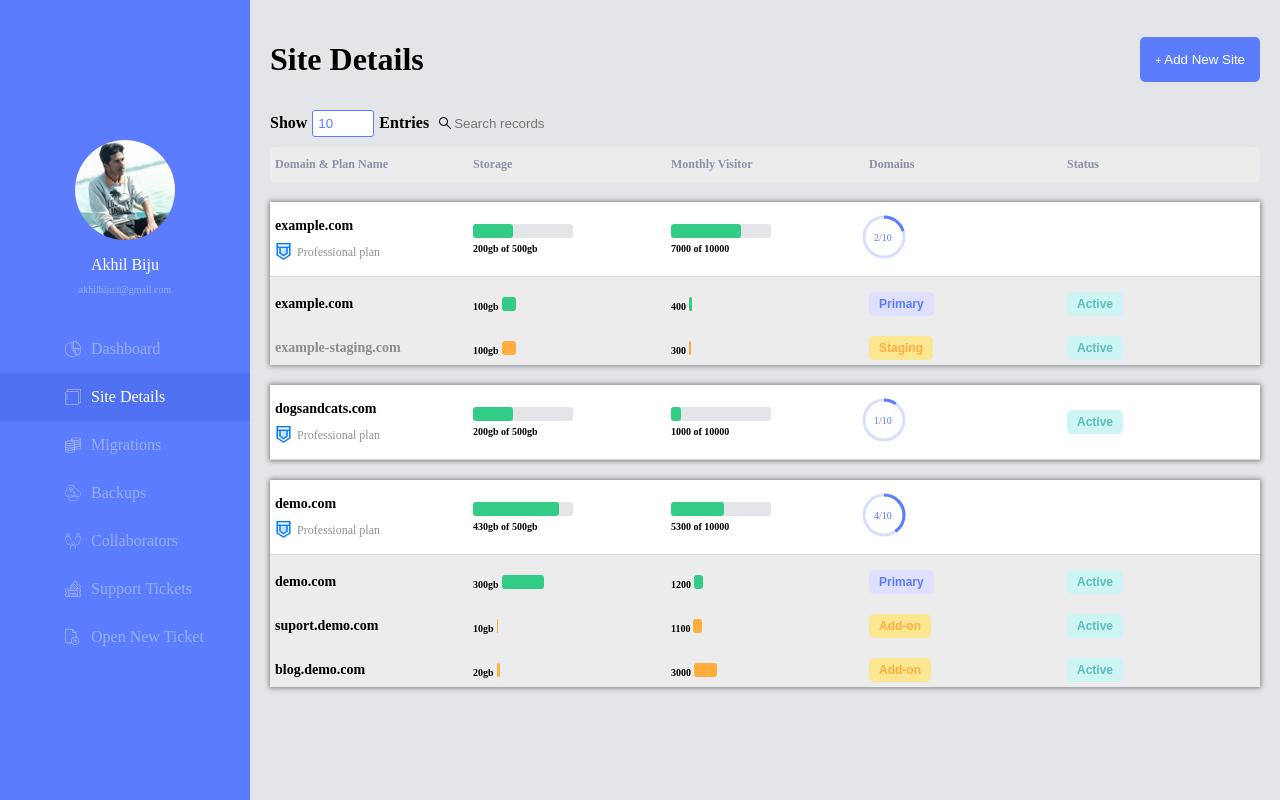
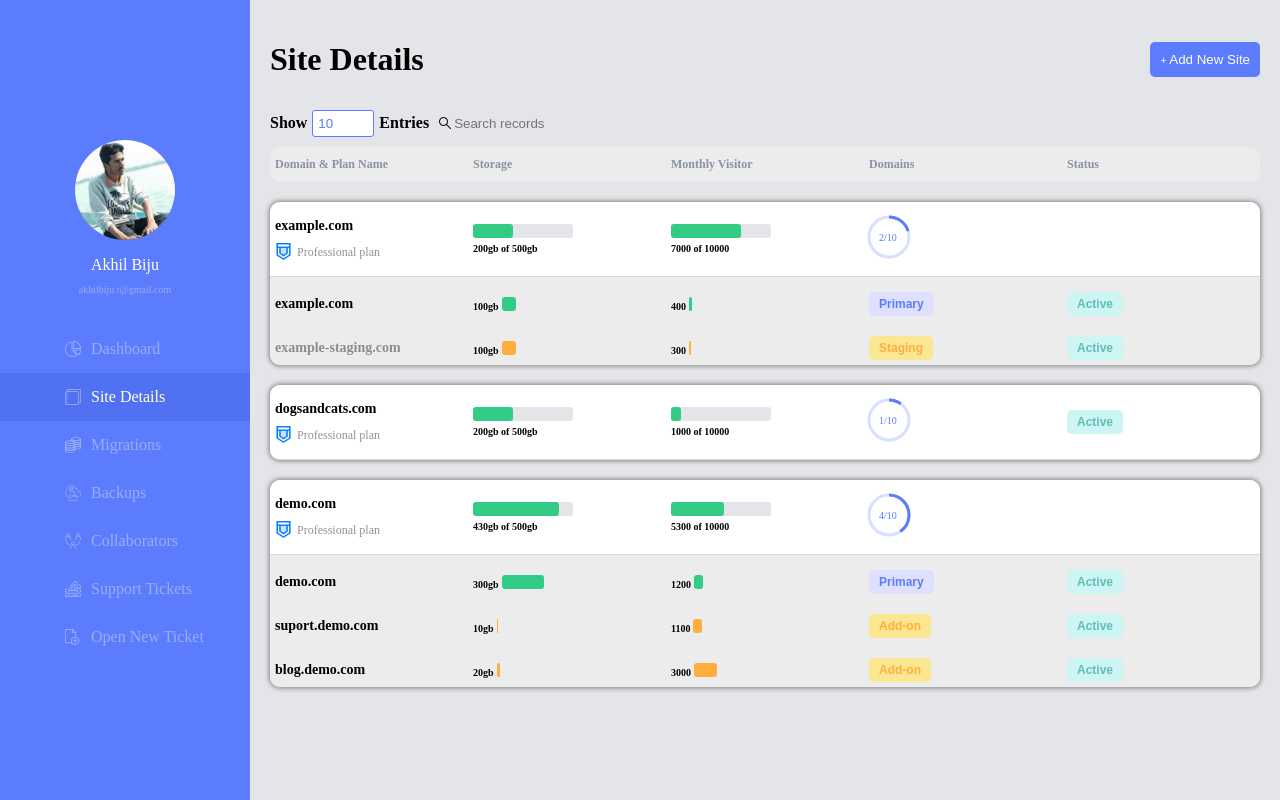
Before and after one commit to akhilbiju/hosting-dashboard, an Angular app: page /details in a window 1280 px wide. Built offline with nearby package versions, Linux system fonts and the light colour scheme.

Commit message:
Added border

```diff
--- a/src/app/feature/add-site/add-site.component.css
+++ b/src/app/feature/add-site/add-site.component.css
@@ -1,7 +1,7 @@
 .button {
   outline: none;
   border: none;
-  padding: 15px;
+  padding: 10px;
   border-radius: 5px;
   cursor: pointer;
 }
--- a/src/app/feature/site-details/site-details.component.css
+++ b/src/app/feature/site-details/site-details.component.css
@@ -40,7 +40,7 @@
   display: grid;
   grid-template-columns: repeat(5, 1fr);
   margin-bottom: 20px;
-  border-radius: 5px;
+  border-radius: 10px;
 }
 
 .card-header span {
--- a/src/app/shared/components/card/card.component.css
+++ b/src/app/shared/components/card/card.component.css
@@ -6,11 +6,28 @@
   grid-template-rows: minmax(50px, auto);
   margin-bottom: 20px;
   box-shadow: 0px 0px 5px 1px grey;
+  border-radius: 10px;
 }
 
 .grid-item {
   display: flex;
   padding: 5px;
+}
+
+.grid-item:nth-child(5) {
+  border-top-right-radius: 10px;
+}
+
+.grid-item:first-child {
+  border-top-left-radius: 10px;
+}
+
+.grid-item:last-child {
+  border-bottom-right-radius: 10px;
+}
+
+.grid-item:nth-last-child(5) {
+  border-bottom-left-radius: 10px;
 }
 
 .grid-item:nth-child(n + 6) {
--- a/src/app/shared/components/donut-chart/donut-chart.component.css
+++ b/src/app/shared/components/donut-chart/donut-chart.component.css
@@ -1,6 +1,6 @@
 .item {
   position: relative;
-  transform: translateX(-15px);
+  transform: translateX(-10px);
 }
 
 .item p {
```
